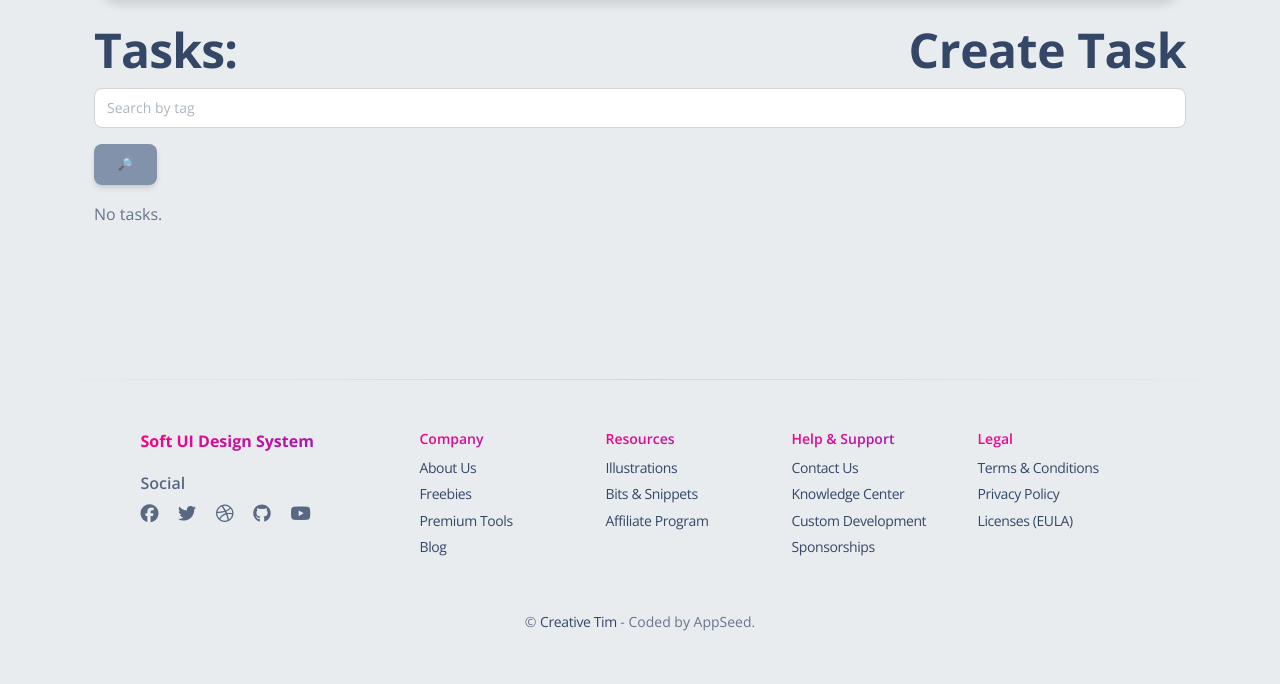
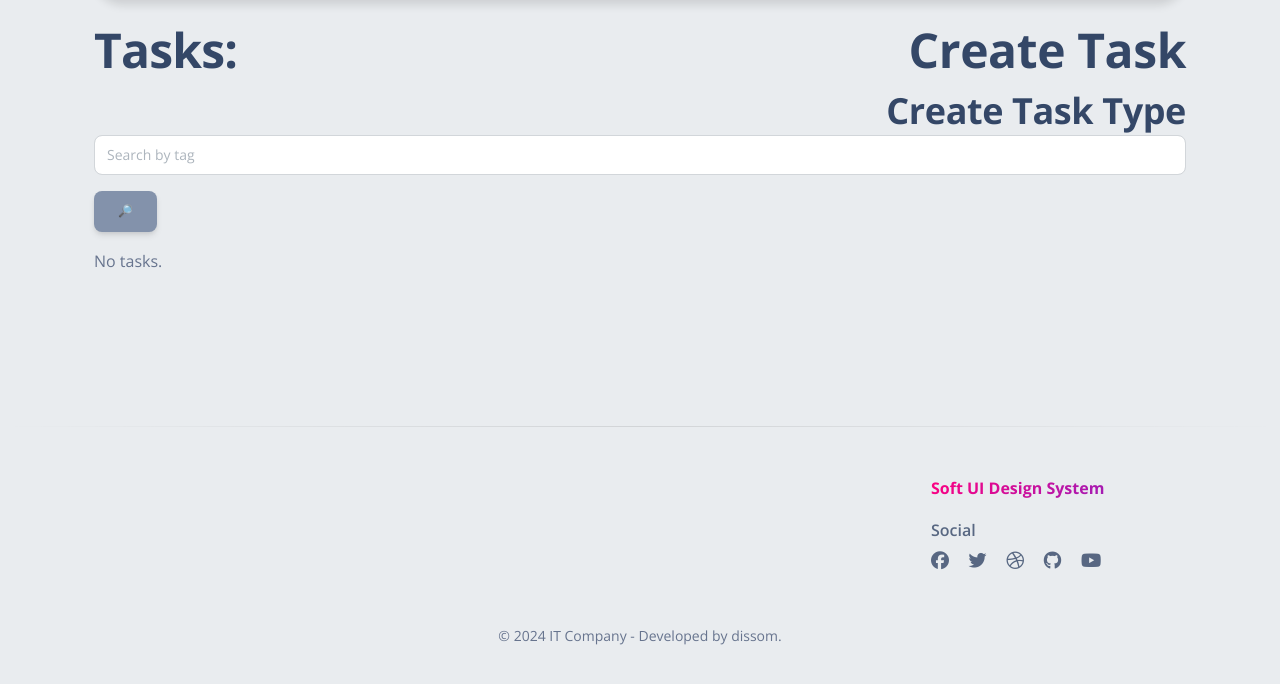
Before and after one commit to dissom/IT-Company-Task-Manager, a Django app: page /tasks/ in a window 1280 px wide. Shown: the part 73-757 px from the top of the page. Run offline with Django 4.2, Linux system fonts and the light colour scheme; the visitor is signed in with stand-in values (Sample User, id 1); data that the repository does not hold is empty; some libraries are stand-ins or nearby versions.

Commit message:
add TaskTypeCreateView, add widget for deadline

```diff
--- a/team_task_manager/forms.py
+++ b/team_task_manager/forms.py
@@ -15,8 +15,26 @@ class WorkerForm(UserCreationForm):
         )
 
 
+class WorkerUpdateForm(forms.ModelForm):
+    class Meta:
+        model = Worker
+        fields = (
+            "username",
+            "first_name",
+            "last_name",
+            "position",
+            "email",
+        )
+
+
 class TaskForm(forms.ModelForm):
 
+    deadline = forms.DateTimeField(
+        widget=forms.DateTimeInput(
+            attrs={"type": "datetime-local"}
+        ),
+        required=True
+    )
     assignees = forms.ModelMultipleChoiceField(
         queryset=get_user_model().objects.all(),
         widget=forms.CheckboxSelectMultiple,
--- a/team_task_manager/models.py
+++ b/team_task_manager/models.py
@@ -60,7 +60,7 @@ class Task(models.Model):
 
     name = models.CharField(max_length=63)
     description = models.TextField()
-    deadline = models.DateField()
+    deadline = models.DateTimeField()
     is_completed = models.BooleanField()
     priority = models.CharField(max_length=10, choices=PRIORITY_CHOICES)
     task_type = models.ForeignKey(TaskType, on_delete=models.CASCADE)
--- a/team_task_manager/urls.py
+++ b/team_task_manager/urls.py
@@ -1,6 +1,7 @@
 from django.urls import path
 from team_task_manager.views import (
     index,
+    TaskTypeCreateView,
     TagCreateView,
     TaskListView,
     TaskCreateView,
@@ -55,6 +56,11 @@ urlpatterns = [
         name="task-create"
     ),
     path(
+        "task-type/create/",
+        TaskTypeCreateView.as_view(),
+        name="task-type-create"
+    ),
+    path(
         "task/<int:pk>/update/",
         TaskUpdateView.as_view(),
         name="task-update"
--- a/team_task_manager/views.py
+++ b/team_task_manager/views.py
@@ -9,7 +9,8 @@ from team_task_manager.forms import (
     TaskForm,
     WorkerForm,
     TagSearchForm,
-    WorkerSearchForm
+    WorkerSearchForm,
+    WorkerUpdateForm
 )
 from team_task_manager.models import Tag, Task, TaskType, Worker, Position
 
@@ -40,7 +41,7 @@ class WorkerListView(LoginRequiredMixin, generic.ListView):
     model = Worker
     template_name = "manager/worker_list.html"
     context_object_name = "workers_list"
-    paginate_by = 2
+    paginate_by = 10
 
     def get_queryset(self) -> QuerySet:
         queryset = Worker.objects.prefetch_related("tasks")
@@ -70,7 +71,7 @@ class WorkerCreateView(LoginRequiredMixin, generic.CreateView):
 class WorkerUpdateView(LoginRequiredMixin, generic.UpdateView):
     model = Worker
     template_name = "manager/worker_form.html"
-    form_class = WorkerForm
+    form_class = WorkerUpdateForm
     success_url = reverse_lazy("manager:workers-list")
 
 
@@ -107,7 +108,7 @@ class TaskListView(LoginRequiredMixin, generic.ListView):
     model = Task
     template_name = "manager/tasks_list.html"
     context_object_name = "tasks_list"
-    paginate_by = 2
+    paginate_by = 10
 
     def get_queryset(self) -> QuerySet:
         queryset = Task.objects.all()
@@ -170,6 +171,13 @@ class TaskStatusUpdateView(LoginRequiredMixin, View):
         )
 
 
+class TaskTypeCreateView(LoginRequiredMixin, generic.CreateView):
+    model = TaskType
+    fields = ("name",)
+    template_name = "manager/task_type_form.html"
+    success_url = reverse_lazy("manager:tasks-list")
+
+
 class PositionListView(LoginRequiredMixin, generic.ListView):
     model = Position
     template_name = "manager/positions_list.html"
--- a/templates/includes/footer_background.html
+++ b/templates/includes/footer_background.html
@@ -1,9 +1,9 @@
 {% load static %}
 
 <footer class="footer pt-5 mt-5">
-  <hr class="horizontal dark mb-5">
+  <hr class="horizontal dark mb-5" />
   <div class="container">
-    <div class=" row">
+    <div class="row">
       <div class="col-md-3 mb-4 ms-auto">
         <div>
           <h6 class="text-gradient text-primary font-weight-bolder">Soft UI Design System</h6>
@@ -12,149 +12,23 @@
           <h6 class="mt-3 mb-2 opacity-8">Social</h6>
           <ul class="d-flex flex-row ms-n3 nav">
             <li class="nav-item">
-              <a class="nav-link pe-1" href="https://www.facebook.com/CreativeTim/" target="_blank">
-                <i class="fab fa-facebook text-lg opacity-8"></i>
-              </a>
+              <a class="nav-link pe-1" href="https://www.facebook.com/CreativeTim/" target="_blank"><i class="fab fa-facebook text-lg opacity-8"></i></a>
             </li>
 
             <li class="nav-item">
-              <a class="nav-link pe-1" href="https://twitter.com/creativetim" target="_blank">
-                <i class="fab fa-twitter text-lg opacity-8"></i>
-              </a>
+              <a class="nav-link pe-1" href="https://twitter.com/creativetim" target="_blank"><i class="fab fa-twitter text-lg opacity-8"></i></a>
             </li>
 
             <li class="nav-item">
-              <a class="nav-link pe-1" href="https://dribbble.com/creativetim" target="_blank">
-                <i class="fab fa-dribbble text-lg opacity-8"></i>
-              </a>
-            </li>
-
-
-            <li class="nav-item">
-              <a class="nav-link pe-1" href="https://github.com/creativetimofficial" target="_blank">
-                <i class="fab fa-github text-lg opacity-8"></i>
-              </a>
+              <a class="nav-link pe-1" href="https://dribbble.com/creativetim" target="_blank"><i class="fab fa-dribbble text-lg opacity-8"></i></a>
             </li>
 
             <li class="nav-item">
-              <a class="nav-link pe-1" href="https://www.youtube.com/channel/UCVyTG4sCw-rOvB9oHkzZD1w" target="_blank">
-                <i class="fab fa-youtube text-lg opacity-8"></i>
-              </a>
-            </li>
-          </ul>
-        </div>
-      </div>
-
-
-
-      <div class="col-md-2 col-sm-6 col-6 mb-4">
-        <div>
-          <h6 class="text-gradient text-primary text-sm">Company</h6>
-          <ul class="flex-column ms-n3 nav">
-            <li class="nav-item">
-              <a class="nav-link" href="https://www.creative-tim.com/presentation?AFFILIATE=128200" target="_blank">
-                About Us
-              </a>
+              <a class="nav-link pe-1" href="https://github.com/creativetimofficial" target="_blank"><i class="fab fa-github text-lg opacity-8"></i></a>
             </li>
 
             <li class="nav-item">
-              <a class="nav-link" href="https://www.creative-tim.com/templates/free?AFFILIATE=128200" target="_blank">
-                Freebies
-              </a>
-            </li>
-
-            <li class="nav-item">
-              <a class="nav-link" href="https://www.creative-tim.com/templates/premium?AFFILIATE=128200" target="_blank">
-                Premium Tools
-              </a>
-            </li>
-
-            <li class="nav-item">
-              <a class="nav-link" href="https://www.creative-tim.com/blog?AFFILIATE=128200" target="_blank">
-                Blog
-              </a>
-            </li>
-          </ul>
-        </div>
-      </div>
-
-      <div class="col-md-2 col-sm-6 col-6 mb-4">
-        <div>
-          <h6 class="text-gradient text-primary text-sm">Resources</h6>
-          <ul class="flex-column ms-n3 nav">
-            <li class="nav-item">
-              <a class="nav-link" href="https://iradesign.io/" target="_blank">
-                Illustrations
-              </a>
-            </li>
-
-            <li class="nav-item">
-              <a class="nav-link" href="https://www.creative-tim.com/bits?AFFILIATE=128200" target="_blank">
-                Bits & Snippets
-              </a>
-            </li>
-
-            <li class="nav-item">
-              <a class="nav-link" href="https://www.creative-tim.com/affiliates/new?AFFILIATE=128200" target="_blank">
-                Affiliate Program
-              </a>
-            </li>
-          </ul>
-        </div>
-      </div>
-
-      <div class="col-md-2 col-sm-6 col-6 mb-4">
-        <div>
-          <h6 class="text-gradient text-primary text-sm">Help & Support</h6>
-          <ul class="flex-column ms-n3 nav">
-            <li class="nav-item">
-              <a class="nav-link" href="https://www.creative-tim.com/contact-us?AFFILIATE=128200" target="_blank">
-                Contact Us
-              </a>
-            </li>
-
-            <li class="nav-item">
-              <a class="nav-link" href="https://www.creative-tim.com/knowledge-center?AFFILIATE=128200" target="_blank">
-                Knowledge Center
-              </a>
-            </li>
-
-            <li class="nav-item">
-              <a class="nav-link" href="https://services.creative-tim.com/?AFFILIATE=128200" target="_blank">
-                Custom Development
-              </a>
-            </li>
-
-            <li class="nav-item">
-              <a class="nav-link" href="https://www.creative-tim.com/sponsorships?AFFILIATE=128200" target="_blank">
-                Sponsorships
-              </a>
-            </li>
-
-          </ul>
-        </div>
-      </div>
-
-      <div class="col-md-2 col-sm-6 col-6 mb-4 me-auto">
-        <div>
-          <h6 class="text-gradient text-primary text-sm">Legal</h6>
-          <ul class="flex-column ms-n3 nav">
-            <li class="nav-item">
-              <a class="nav-link" href="https://www.creative-tim.com/terms?AFFILIATE=128200" target="_blank">
-                Terms &amp; Conditions
-              </a>
-            </li>
-
-            <li class="nav-item">
-              <a class="nav-link" href="https://www.creative-tim.com/privacy?AFFILIATE=128200" target="_blank">
-                Privacy Policy
-              </a>
-            </li>
-
-            <li class="nav-item">
-              <a class="nav-link" href="https://www.creative-tim.com/license?AFFILIATE=128200" target="_blank">
-                Licenses (EULA)
-              </a>
+              <a class="nav-link pe-1" href="https://www.youtube.com/channel/UCVyTG4sCw-rOvB9oHkzZD1w" target="_blank"><i class="fab fa-youtube text-lg opacity-8"></i></a>
             </li>
           </ul>
         </div>
@@ -162,9 +36,7 @@
 
       <div class="col-12">
         <div class="text-center">
-          <p class="my-4 text-sm">
-            &copy; <a href="https://www.creative-tim.com?AFFILIATE=128200" target="_blank">Creative Tim</a> - Coded by AppSeed.
-          </p>
+          <p class="my-4 text-sm">&copy; 2024 IT Company - Developed by dissom.</p>
         </div>
       </div>
     </div>
--- a/templates/manager/tasks_list.html
+++ b/templates/manager/tasks_list.html
@@ -15,6 +15,7 @@
     <div class="container">
       <br /><br /><br />
       <h1>Tasks: <a style="float: right;" href="{% url 'manager:task-create' %}">Create Task</a></h1>
+      <h2><a style="float: right;" href="{% url 'manager:task-type-create' %}">Create Task Type</a></h2>
       <form action="" method="GET" class="form-inline" name="">
         {{ search_form|crispy }}
         <input class="btn btn-secondary" type="submit" value="🔎" />
```
Also changed, not shown: team_task_manager/tests/test_views.py (+1 -1 lines), templates/includes/footer.html (deleted, +0 -52 lines), templates/includes/footer_fullscreen.html (deleted, +0 -52 lines), templates/includes/footer_signin.html (deleted, +0 -27 lines), templates/manager/task_type_form.html (added, +26 -0 lines).
